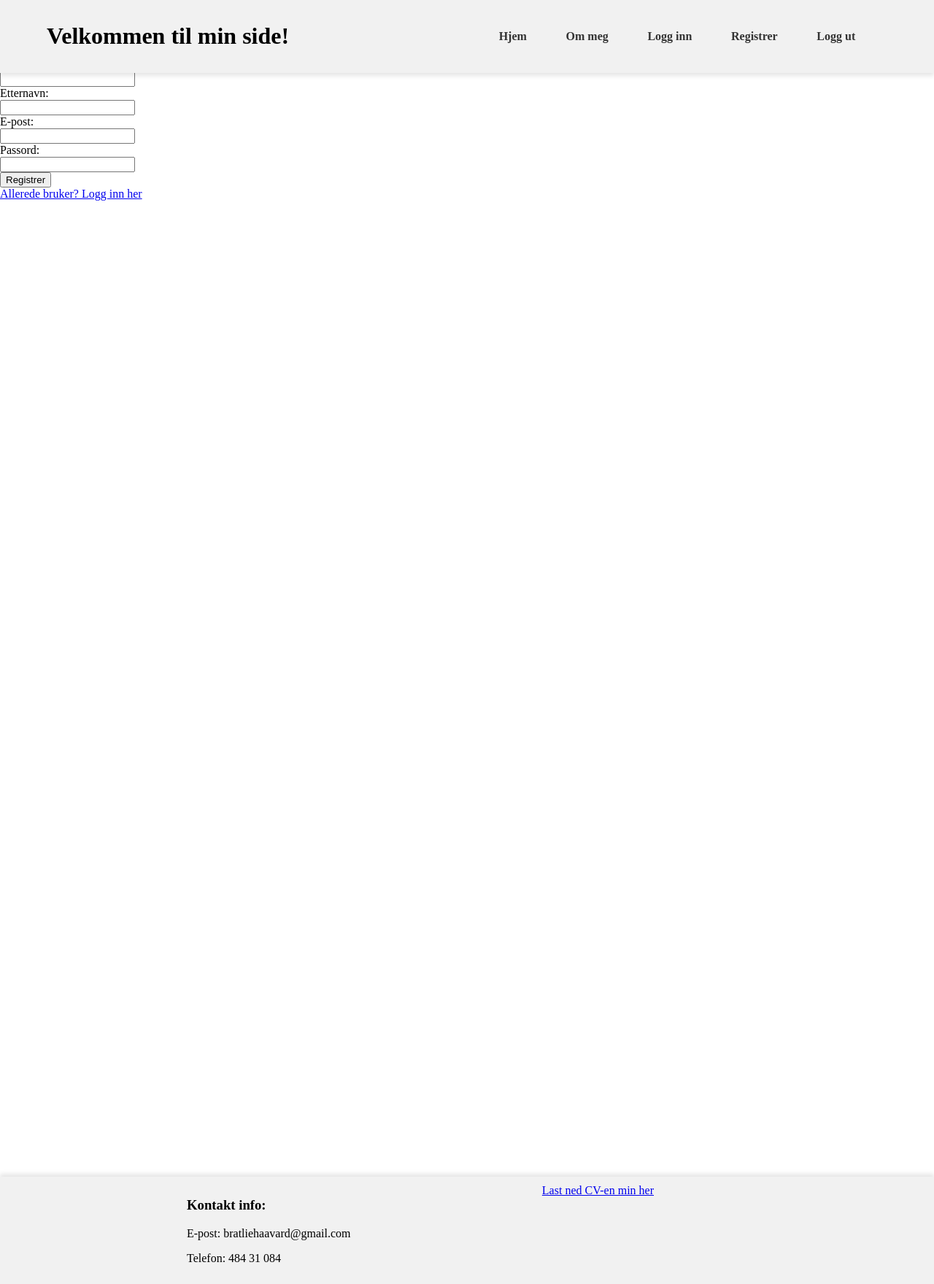
After one commit to HaavardBratlie/aarsoppgave, a Flask app: page /registrer in a window 1280 px wide. The commit adds this page. Shown: the whole page at 73% size. Run offline with Flask 3, Linux system fonts and the light colour scheme.

Commit message:
mye
Login og registrerings funksjoner

database på raspberry pi

```diff
--- a/app.py
+++ b/app.py
@@ -1,12 +1,89 @@
-from flask import Flask, render_template
+from flask import Flask, render_template, request, redirect, url_for
+import mysql.connector
 
 app = Flask(__name__)
 
+def get_db_connection():
+    return mysql.connector.connect(
+        host="10.2.3.108",
+        user="haavard",
+        password="1234567",
+        database="portfolio"
+    )
+
+
+def init_db():
+    conn = get_db_connection()
+    cursor = conn.cursor()
+
+    cursor.execute('''
+        CREATE TABLE IF NOT EXISTS brukere (
+            id INT AUTO_INCREMENT PRIMARY KEY,
+            fornavn VARCHAR(255) NOT NULL,
+            etternavn VARCHAR(255) NOT NULL,
+            epost VARCHAR(255) NOT NULL UNIQUE,
+            passord VARCHAR(255) NOT NULL
+            )
+''')
+    conn.commit()
+    cursor.close()
+    conn.close()
+
+init_db()
 
 
 @app.route('/')
 def home():
     return render_template('index.html')
 
+@app.route('/registrer', methods=['GET', 'POST'])
+def registrer_page():
+    if request.method == 'POST':
+        fornavn = request.form['fornavn']
+        etternavn = request.form['etternavn']
+        epost = request.form['epost']
+        passord = request.form['passord']
+
+        conn = None
+        cursor = None
+        try:
+            conn = get_db_connection()
+            cursor = conn.cursor()
+            cursor.execute('''
+                INSERT INTO brukere (fornavn, etternavn, epost, passord)
+                VALUES (%s, %s, %s, %s)
+            ''', (fornavn, etternavn, epost, passord))
+            conn.commit()
+
+        finally:
+            if cursor:
+                cursor.close()
+            if conn:
+                conn.close()
+
+        return redirect(url_for('login_page')) #melling om registrerring lykkes
+
+    return render_template('registrer.html')
+
+@app.route('/login', methods=['GET', 'POST'])
+def login_page():
+    if request.method == 'POST':
+        epost = request.form['epost']
+        passord = request.form['passord']
+
+        conn = get_db_connection()
+        cursor = conn.cursor(dictionary=True)
+        cursor.execute('SELECT * FROM brukere WHERE epost = %s AND passord = %s', (epost, passord))
+        user = cursor.fetchone()
+        cursor.close()
+        conn.close()
+
+        if user:
+            return render_template('index.html')#legg inn melling innlogging lykkes
+        else:
+
+            return render_template('login.html')#legg inn melling innlogging feilet
+    return render_template('login.html')
+
 if __name__ == '__main__':
     app.run(debug=True, host="0.0.0.0", port=2200)
--- a/static/style.css
+++ b/static/style.css
@@ -7,7 +7,7 @@ body {
     flex-direction: column; /* Make the body a flex container */
 }
 
-body::before {
+#bg::before {
     margin-top: 14vh;
     content: "";
     position: absolute;
--- a/templates/base.html
+++ b/templates/base.html
@@ -11,11 +11,11 @@
     <Header>
         <h1>Velkommen til min side!</h1>
         <nav class="nav">
-            <a href="">Hjem</a>
+            <a href="/">Hjem</a>
             <a href="">Om meg</a>
-            <a href="">Logg inn</a>
-            <a href="">Registrer</a>
-            <a href="">Logg ut</a>
+            <a href="/login">Logg inn</a>
+            <a href="/registrer">Registrer</a>
+            <a href="/logout">Logg ut</a>
         </nav>
     </Header>
 
--- a/templates/index.html
+++ b/templates/index.html
@@ -1,4 +1,6 @@
 {% extends 'base.html' %}
 {% block content %}
+<div id="bg"></div>
+
 
 {% endblock %}
--- /dev/null
+++ b/templates/registrer.html
@@ -0,0 +1,19 @@
+{% extends 'base.html' %}
+{% block content %}
+
+<h1>Registrer deg</h1>
+<form method="POST">
+    <label>Fornavn:</label><br>
+    <input type="text" name="fornavn" required><br>
+    <label>Etternavn:</label><br>
+    <input type="text" name="etternavn" required><br>
+    <label>E-post:</label><br>
+    <input type="email" name="epost" required><br>
+    <label>Passord:</label><br>
+    <input type="password" name="passord" required><br>
+    <button type="submit">Registrer</button>
+</form>
+<a href="/login">Allerede bruker? Logg inn her</a>
+
+
+{% endblock %}
```
Also changed, not shown: templates/login.html (added, +14 -0 lines).
